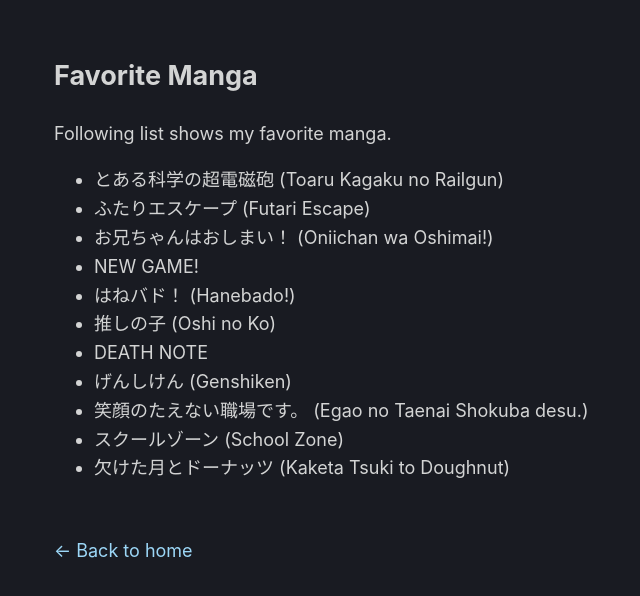
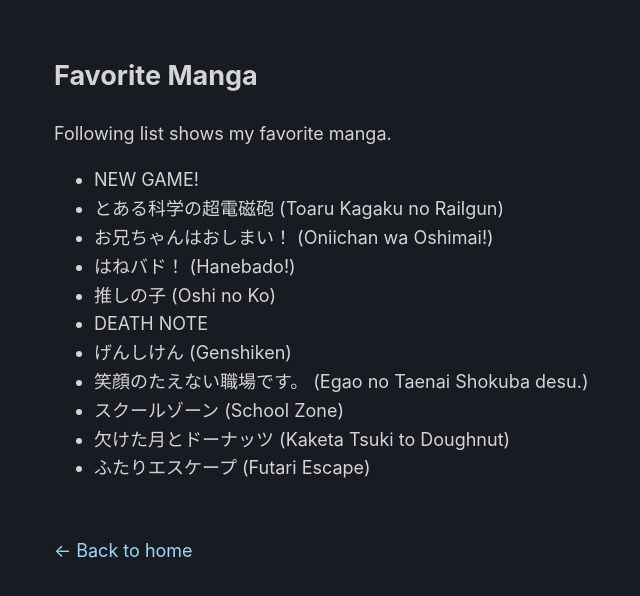
Before and after one commit to kira924age/kira924age.com, a Next.js app: page /manga in a window 1280 px wide. Shown: the top 596 px of the page, without its empty margins (226-866 px from the left). Built offline with nearby package versions, Linux system fonts and the light colour scheme.

Commit message:
update pages/manga.js

```diff
--- a/pages/manga.js
+++ b/pages/manga.js
@@ -11,17 +11,17 @@
       <h2>Favorite Manga</h2>
       Following list shows my favorite manga.
       <ul>
-        <li key="1">とある科学の超電磁砲 (Toaru Kagaku no Railgun)</li>
-        <li key="2">ふたりエスケープ (Futari Escape)</li>
+        <li key="1">NEW GAME!</li>
+        <li key="2">とある科学の超電磁砲 (Toaru Kagaku no Railgun)</li>
         <li key="3">お兄ちゃんはおしまい！ (Oniichan wa Oshimai!)</li>
-        <li key="4">NEW GAME!</li>
-        <li key="5">はねバド！ (Hanebado!)</li>
-        <li key="6">推しの子 (Oshi no Ko)</li>
-        <li key="7">DEATH NOTE</li>
-        <li key="8">げんしけん (Genshiken)</li>
-        <li key="9">笑顔のたえない職場です。 (Egao no Taenai Shokuba desu.)</li>
-        <li key="10">スクールゾーン (School Zone)</li>
-        <li key="11">欠けた月とドーナッツ (Kaketa Tsuki to Doughnut)</li>
+        <li key="4">はねバド！ (Hanebado!)</li>
+        <li key="5">推しの子 (Oshi no Ko)</li>
+        <li key="6">DEATH NOTE</li>
+        <li key="7">げんしけん (Genshiken)</li>
+        <li key="8">笑顔のたえない職場です。 (Egao no Taenai Shokuba desu.)</li>
+        <li key="9">スクールゾーン (School Zone)</li>
+        <li key="10">欠けた月とドーナッツ (Kaketa Tsuki to Doughnut)</li>
+        <li key="11">ふたりエスケープ (Futari Escape)</li>
       </ul>
     </Layout>
   );
```
Also changed, not shown: pages/index.js (+4 -4 lines).
